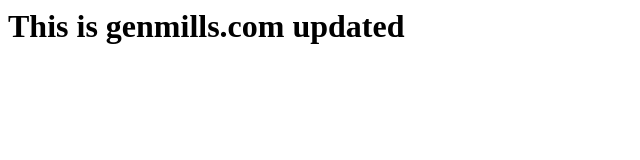
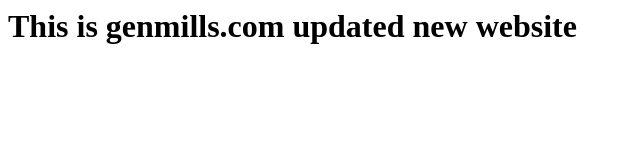
Before and after one commit to sintimb/genmills, a plain HTML site: page index.html in a window 1280 px wide. Shown: the whole page, without its empty margins (0-640 px from the left). Drawn offline with Linux system fonts and the light colour scheme.

Commit message:
third commit

```diff
--- a/index.html
+++ b/index.html
@@ -1 +1 @@
-<h1> This is genmills.com updated</h1>
+<h1> This is genmills.com updated new website</h1>
```
